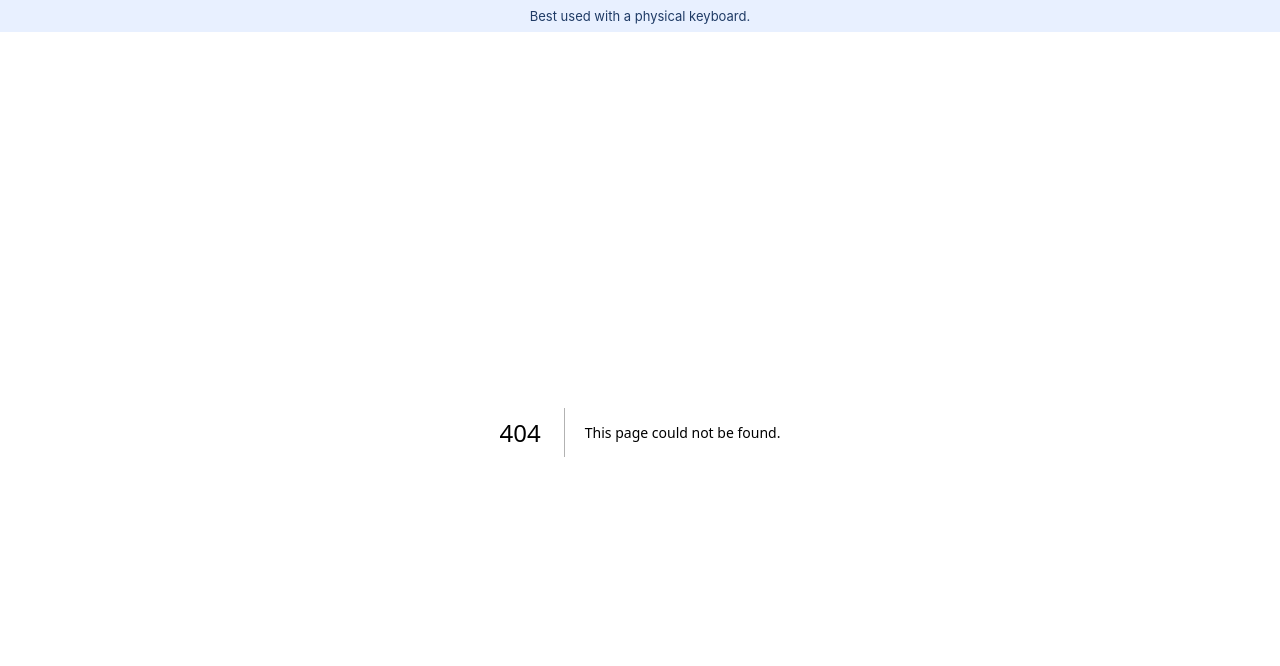
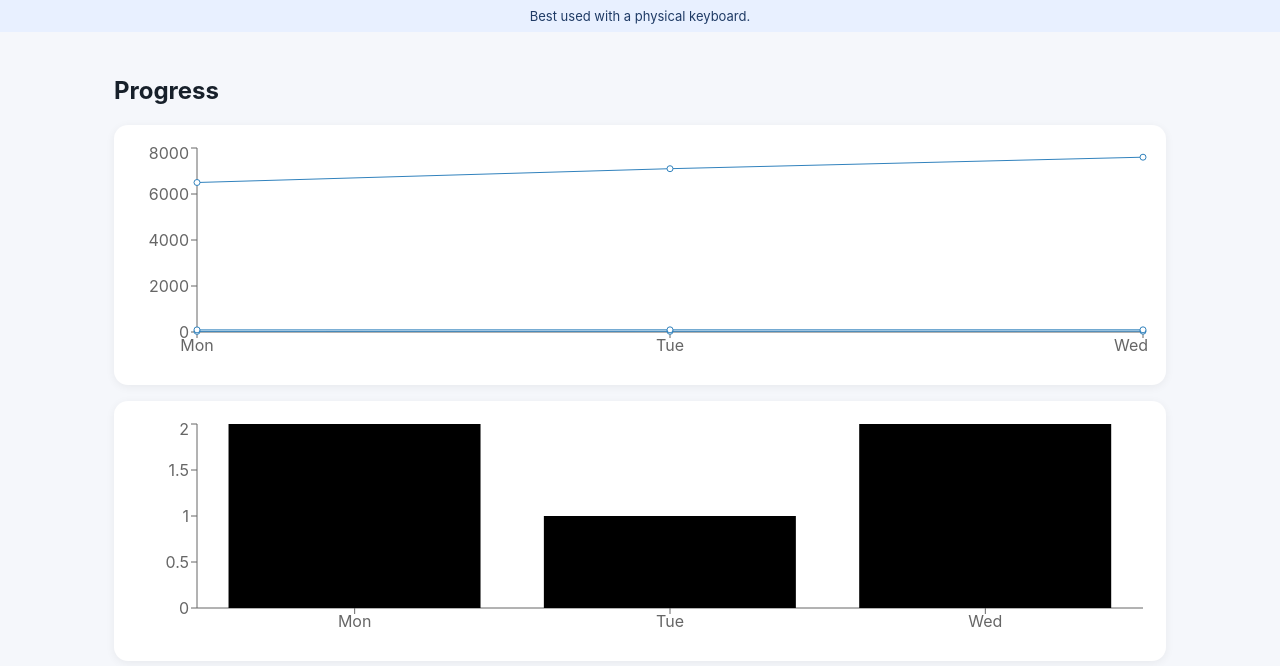
Before and after one commit to kaylaeastman86-cyber/Data-Entry-Typing-Speed-Trainer, a Next.js app: page /progress in a window 1280 px wide. Before the commit this address had no page. Shown: the top 666 px of the page. Built offline with nearby package versions, Linux system fonts and the light colour scheme.

Commit message:
Create page.tsx

```diff
--- /dev/null
+++ b/app/progress/page.tsx
@@ -0,0 +1,30 @@
+'use client';
+import { LineChart, Line, XAxis, YAxis, Tooltip, ResponsiveContainer, BarChart, Bar } from 'recharts';
+const data=[
+  {d:'Mon',wpm:28,acc:92,kph:6500,sessions:2},
+  {d:'Tue',wpm:30,acc:94,kph:7100,sessions:1},
+  {d:'Wed',wpm:34,acc:95,kph:7600,sessions:2}
+];
+export default function Progress(){
+  return(
+    <main className='page'>
+      <h2>Progress</h2>
+      <div className='card' style={{height:260}}>
+        <ResponsiveContainer>
+          <LineChart data={data}>
+            <XAxis dataKey='d'/><YAxis/><Tooltip/>
+            <Line dataKey='wpm'/><Line dataKey='acc'/><Line dataKey='kph'/>
+          </LineChart>
+        </ResponsiveContainer>
+      </div>
+      <div className='card' style={{height:260,marginTop:16}}>
+        <ResponsiveContainer>
+          <BarChart data={data}>
+            <XAxis dataKey='d'/><YAxis/><Tooltip/>
+            <Bar dataKey='sessions'/>
+          </BarChart>
+        </ResponsiveContainer>
+      </div>
+    </main>
+  );
+}
```
